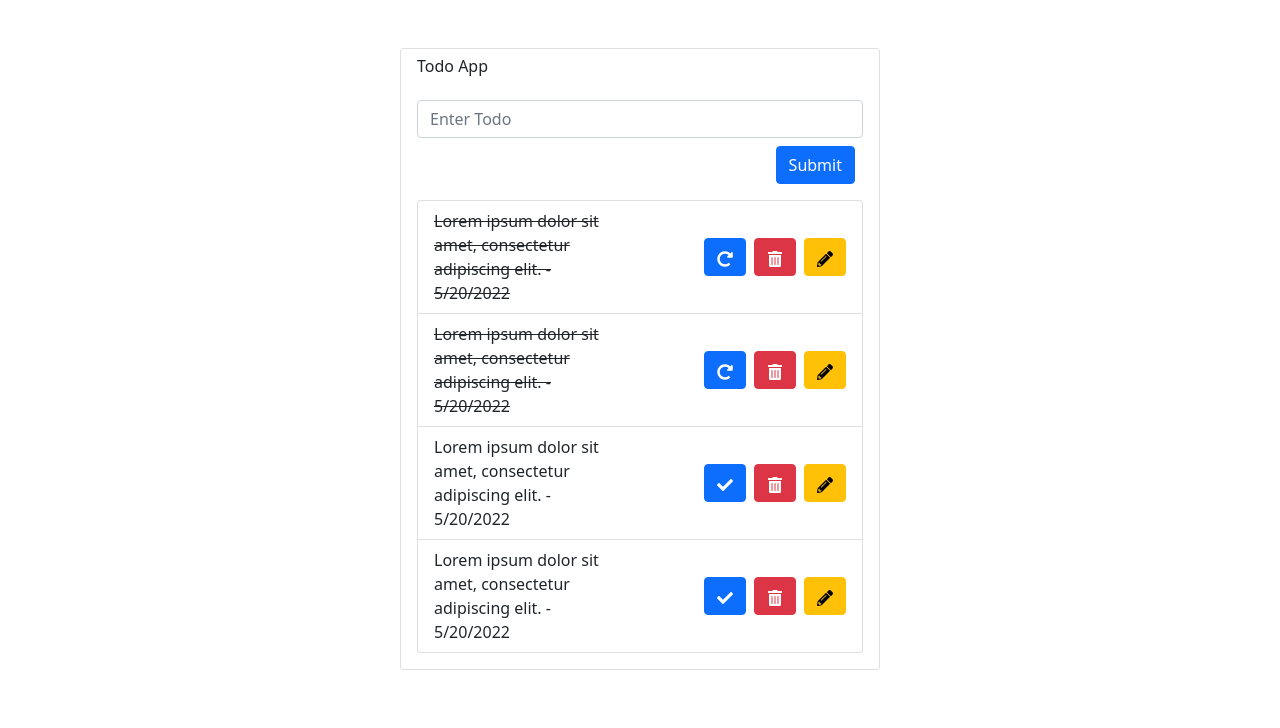
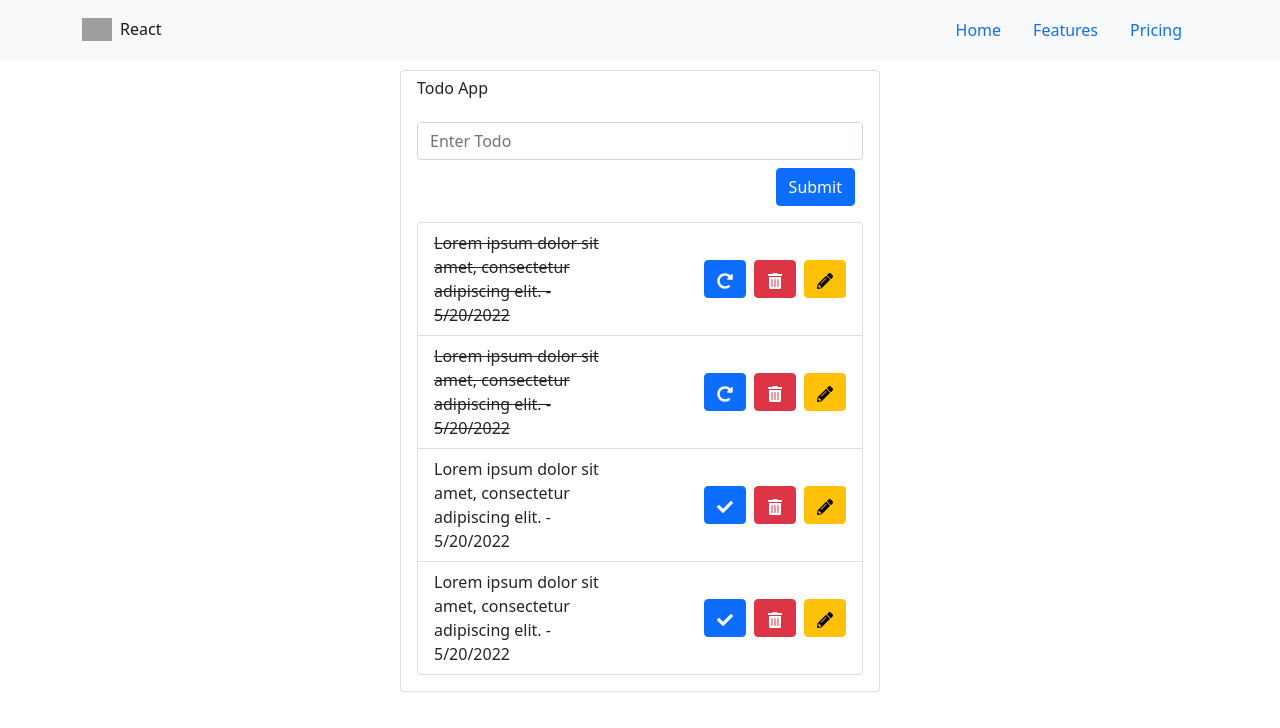
Before and after one commit to Oteptep/todo-app, a React (Create React App) app: page / in a window 1280 px wide. Shown: the top 728 px of the page. Built offline with nearby package versions, Linux system fonts and the light colour scheme; grey boxes are pictures that could not be loaded.

Commit message:
added header

```diff
--- a/src/App.js
+++ b/src/App.js
@@ -2,6 +2,7 @@ import React, { useState } from 'react';
 import { Card, Container, ListGroup, Button, Form, Row, Col } from 'react-bootstrap';
 import { FaTrashAlt, FaCheck, FaRedoAlt, FaPencilAlt } from 'react-icons/fa';
 import uuid from 'react-uuid';
+import Header from './components/Header';
 
 function App() {
 
@@ -88,7 +89,8 @@ function App() {
 
   return (
     <>
-      <Container className="mt-5">
+      <Header />
+      <Container fluid style={{ paddingTop: 70 }}>
         <div className="d-flex justify-content-center">
           <Card style={{ width: '30rem' }}>
             <Card.Header className="d-flex align-items-center bg-white border-0">
--- /dev/null
+++ b/src/components/Header.js
@@ -0,0 +1,27 @@
+import React from 'react';
+import { Navbar, Nav, Container, Image  } from 'react-bootstrap';
+
+function Header() {
+
+	return (
+		<Navbar bg="light" expand="lg" fixed="top">
+			<Container>
+				<Navbar.Brand>
+					<Image
+						width={30}
+						src="https://th.bing.com/th/id/R.f81a6f373c244b1f70f4b7402b5ab372?rik=rbXh4ieLuKt%2bmA&riu=http%3a%2f%2flogos-download.com%2fwp-content%2fuploads%2f2016%2f09%2fReact_logo_logotype_emblem.png&ehk=QhGOkKcUKCU7FBQgHOajOiJqJBACUTD2Ni6LsfqzCEA%3d&risl=&pid=ImgRaw&r=0"
+					/>
+					<h6 className="d-inline-block ms-2">React</h6>
+				</Navbar.Brand>
+				<Navbar.Toggle />
+				<Navbar.Collapse className="justify-content-end">
+		      <Nav.Link href="#home">Home</Nav.Link>
+		      <Nav.Link href="#features">Features</Nav.Link>
+		      <Nav.Link href="#pricing">Pricing</Nav.Link>
+				</Navbar.Collapse>
+			</Container>
+		</Navbar>
+	)
+}
+
+export default Header;
```
